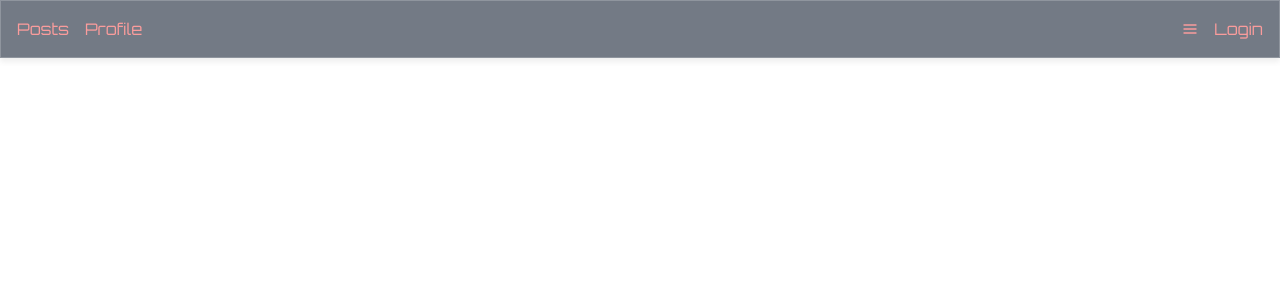
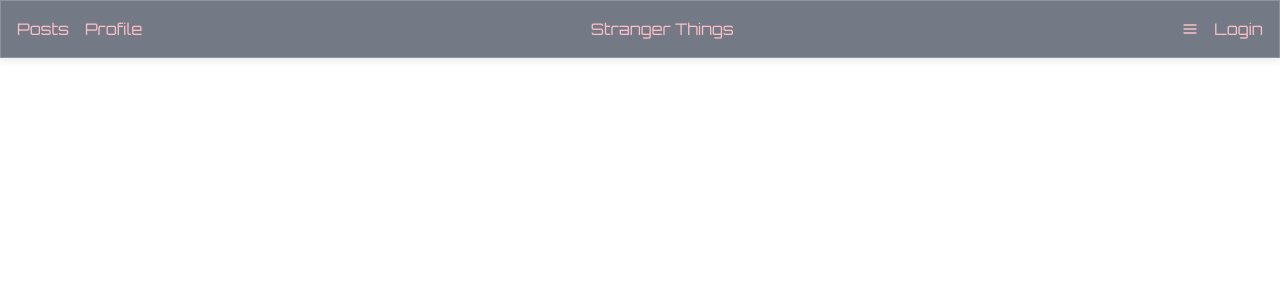
Before and after one commit to CourageToGroww/stranger-things, a React (Vite) app: page / in a window 1280 px wide. Before the commit this address had no page. Shown: the top 300 px of the page. Built offline with nearby package versions, Linux system fonts and the light colour scheme.

Commit message:
added some better looking touches to navbar, route to home when clicking on stranger things, installed gsap animation library

```diff
--- a/package.json
+++ b/package.json
@@ -10,6 +10,7 @@
     "preview": "vite preview"
   },
   "dependencies": {
+    "gsap": "^3.12.2",
     "react": "^18.2.0",
     "react-dom": "^18.2.0",
     "react-icons": "^4.10.1",
--- a/src/components/NavBar.jsx
+++ b/src/components/NavBar.jsx
@@ -5,20 +5,25 @@ import { FiMenu } from "react-icons/fi";
 const NavBar = () => {
   return (
     <>
-      <div className="sticky top-0 p-4 bg-gray-700 glass font-orbitron">
+      <div className="sticky top-0 p-4 bg-gray-700 text-rose-300 glass font-orbitron ">
         <div className="">
           <div className="flex justify-between">
             <nav className="flex space-x-4">
-              <Link className="text-red-400 hover:text-red-700" to="/posts">
+              <Link className="hover:text-red-700" to="/posts">
                 Posts
               </Link>
-              <Link className="text-red-400 hover:text-red-700" to="/profile">
+              <Link className="hover:text-red-700" to="/profile">
                 Profile
               </Link>
             </nav>
+            <div>
+              <Link className="hover:text-red-700" to="/">
+                Stranger Things
+              </Link>
+            </div>
             <div className="flex items-center space-x-4">
-              <FiMenu className="text-red-400 hover:text-red-700" />
-              <Link className="text-red-400 hover:text-red-700" to="/login">
+              <FiMenu className="hover:text-red-700" />
+              <Link className="hover:text-red-700" to="/login">
                 Login
               </Link>
             </div>
```
Also changed, not shown: 1 other file (tests, documents, lock files or other folders).
